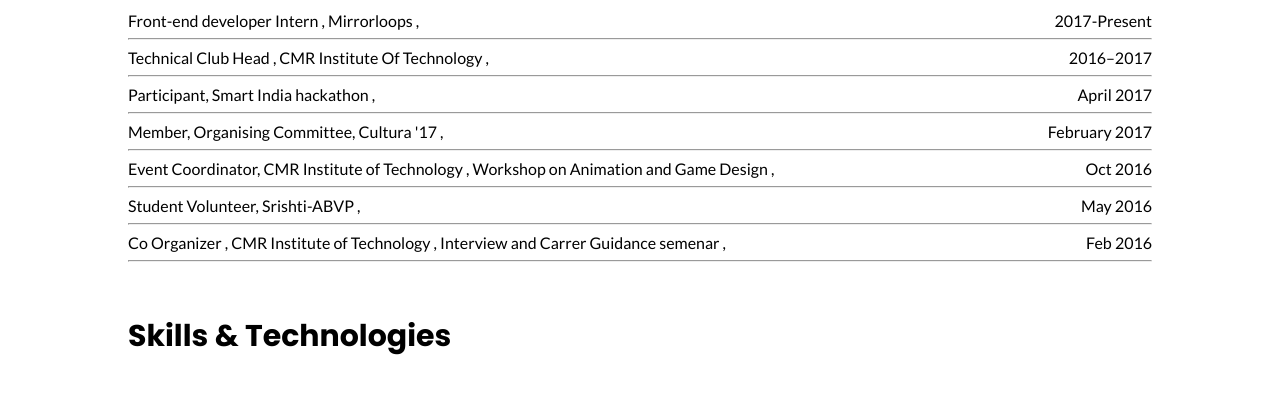
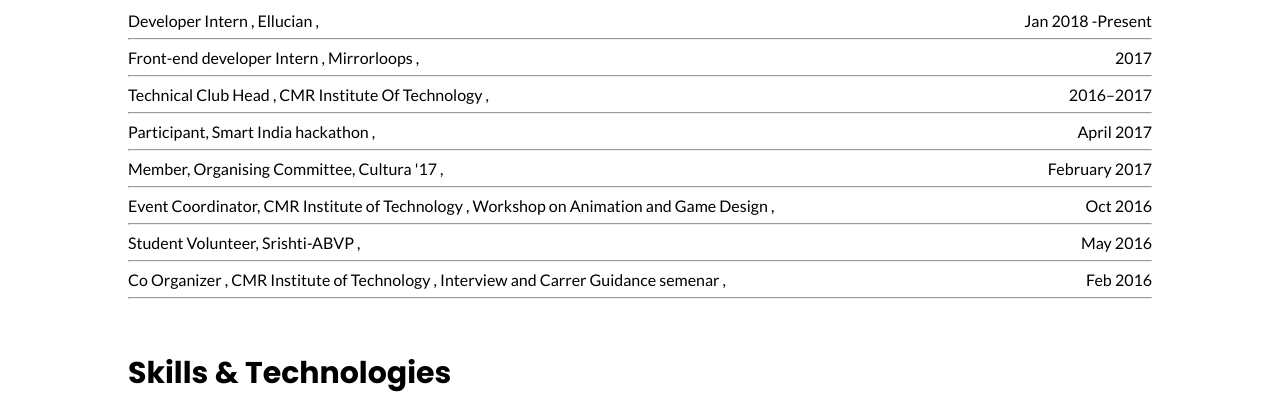
Before and after one commit to Rajneesh0045/Rajneesh0045.github.io, a plain HTML site: page index.html in a window 1280 px wide. Shown: the part 543-942 px from the top of the page. Drawn offline with Linux system fonts and the light colour scheme.

Commit message:
Ellucian update

```diff
--- a/index.html
+++ b/index.html
@@ -44,7 +44,9 @@
     <div class="experience t-width">
       <h2 class="head-type">Experience</h2>
       <div class="exp">
-      <div>Front-end developer Intern , Mirrorloops , <dates>2017-Present</dates></div>
+      <div>Developer Intern , Ellucian , <dates>Jan 2018 -Present</dates></div>
+       <hr>
+       <div>Front-end developer Intern , Mirrorloops , <dates>2017</dates></div>
       <hr>
       <div>Technical Club Head , CMR Institute Of Technology , <dates>2016–2017</dates></div>
       <hr>
```
